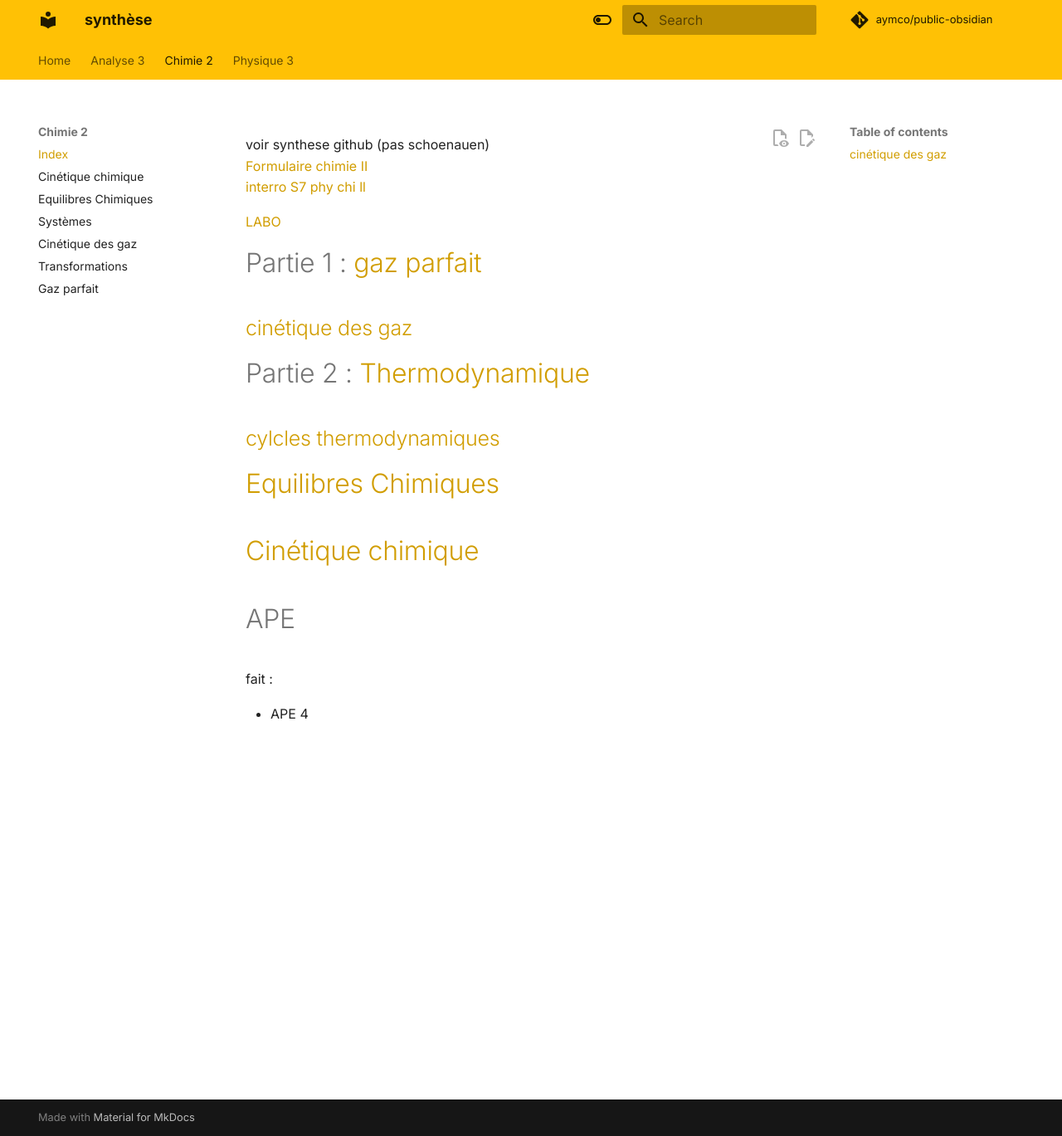
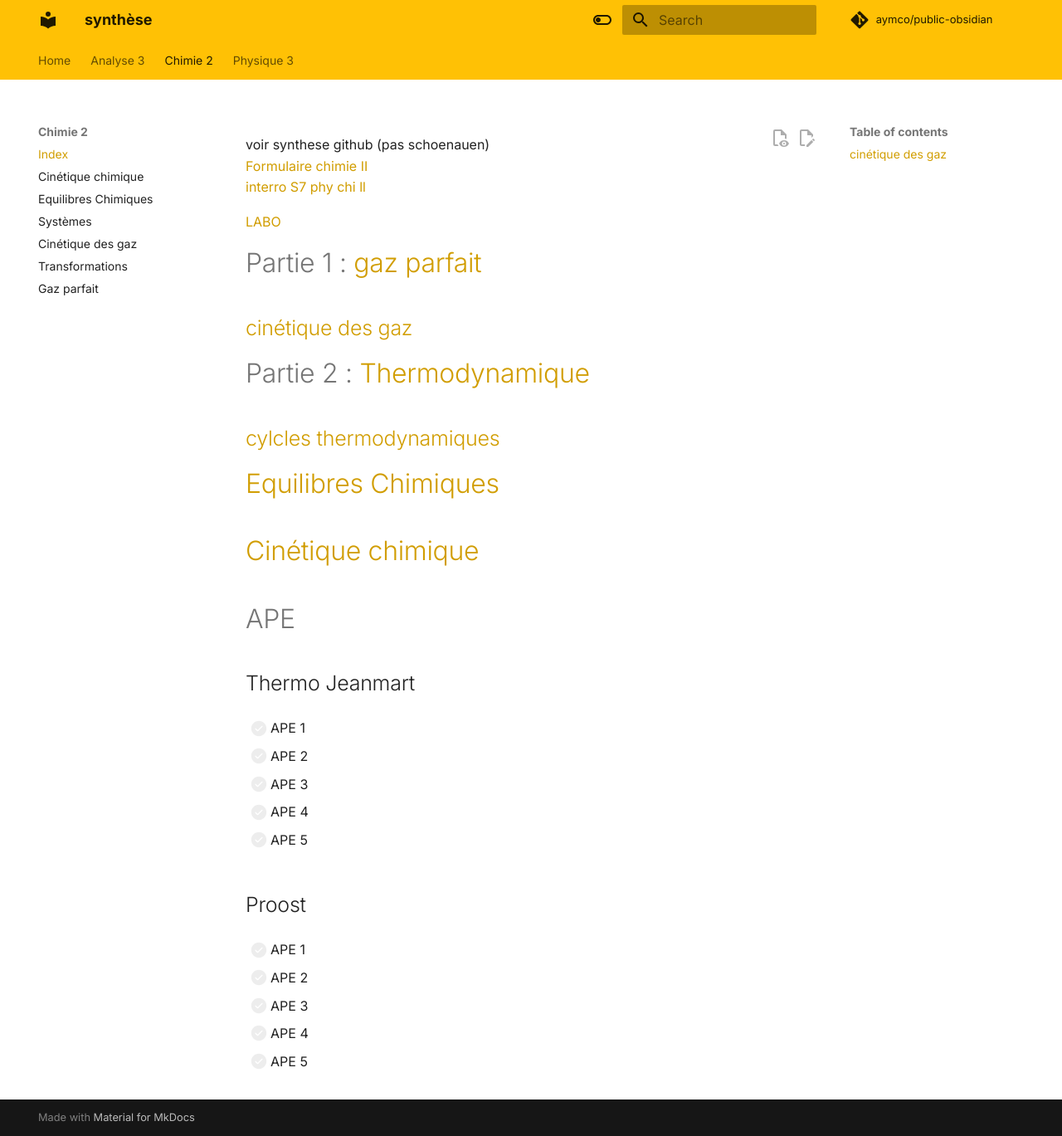
Before and after one commit to Aymco/public-obsidian, an MkDocs documentation site: the page built from docs/Chimie 2/index.md, in a window 1280 px wide and 1369 px high. Shown: the whole window at 83% size. Built offline with MkDocs 1.6.1 and Material for MkDocs 9.7.7, drawn with Linux system fonts in a browser that asks for light colours; comment, search, counter and statistics services are not loaded.

Commit message:
aymco Merge #83

```diff
--- a/docs/Chimie 2/index.md
+++ b/docs/Chimie 2/index.md
@@ -24,6 +24,25 @@ voir synthese github (pas schoenauen)
 
 
 # APE
-fait :
+## Thermo Jeanmart
 
-- APE 4
+- [ ] APE 1
+
+- [ ] APE 2
+
+- [ ] APE 3
+
+- [ ] APE 4
+
+- [ ] APE 5
+## Proost
+
+- [ ] APE 1
+
+- [ ] APE 2
+
+- [ ] APE 3
+
+- [ ] APE 4
+
+- [ ] APE 5
```
